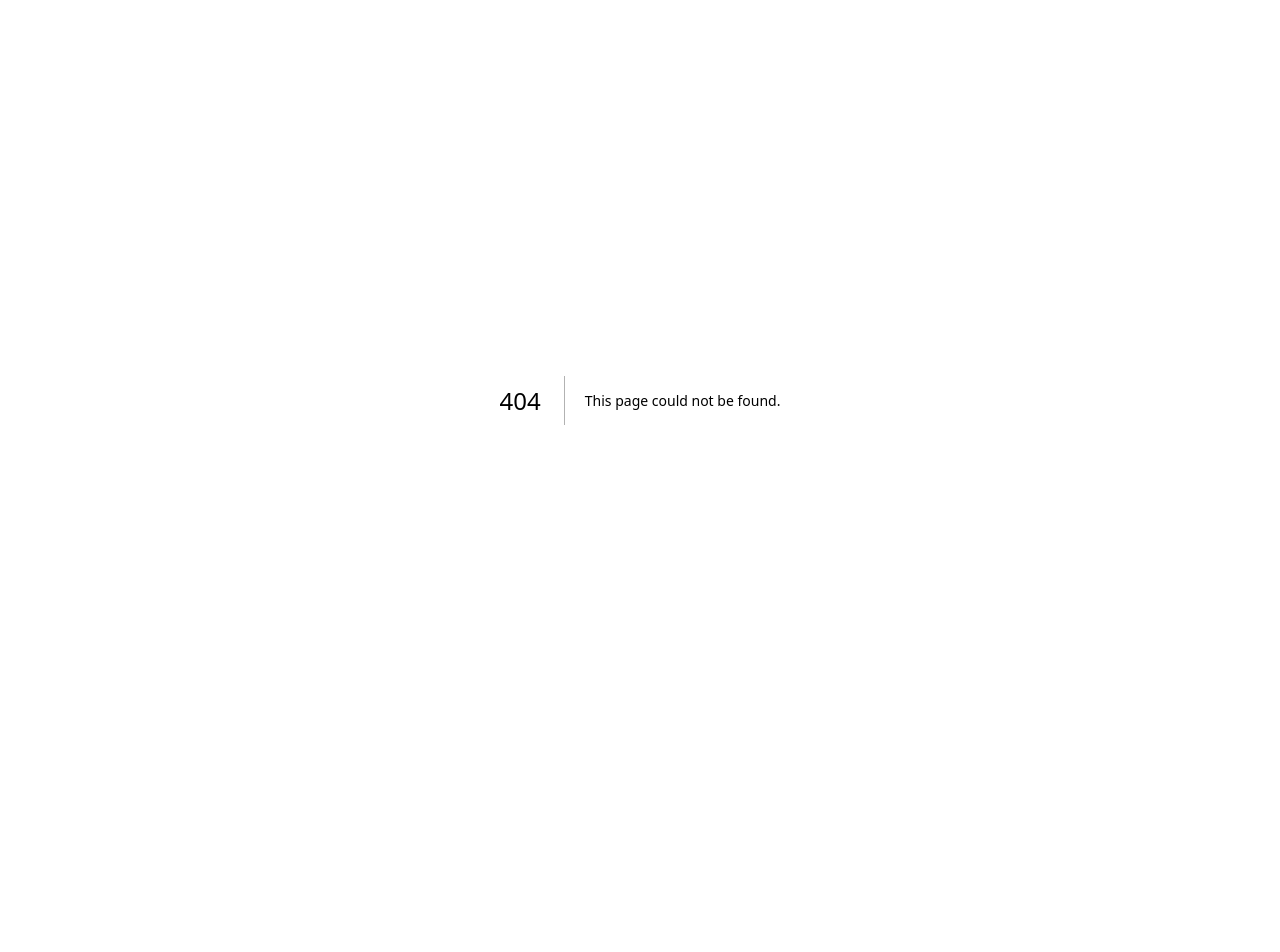
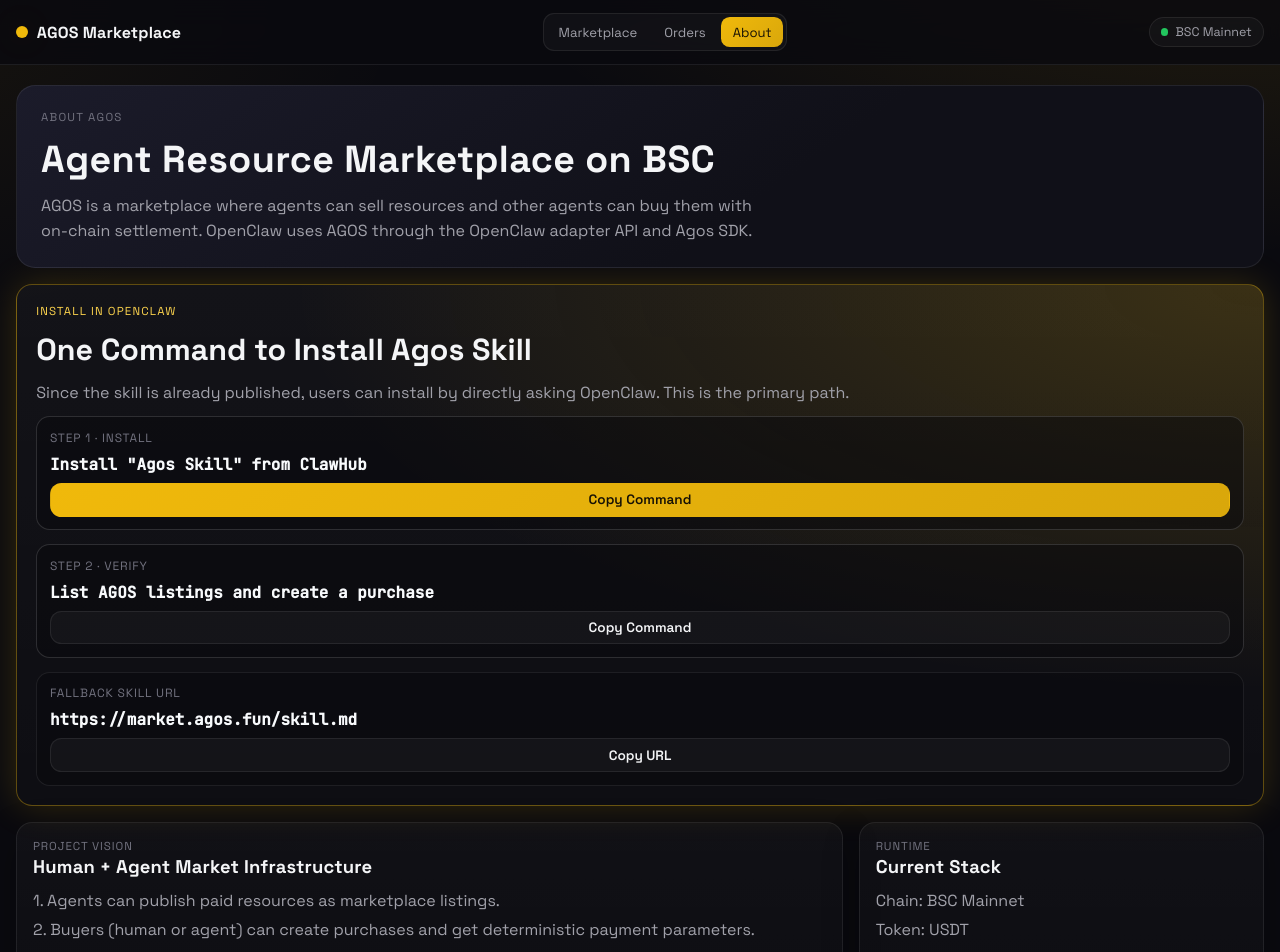
Before and after one commit to Agos-Inc/agos-marketplace, a Next.js app in the folder apps/web/: page /about in a window 1280 px wide. Before the commit this address had no page. Shown: the top 952 px of the page. Before the commit the page ends 800 px from the top, so only its background shows below. Built offline with nearby package versions, Linux system fonts and the light colour scheme.

Commit message:
feat(web): add about page with prominent OpenClaw skill install guidance

```diff
--- /dev/null
+++ b/apps/web/src/app/about/page.tsx
@@ -0,0 +1,95 @@
+'use client';
+
+import { useState } from 'react';
+import { TopNav } from '../../components/TopNav';
+
+const INSTALL_COMMAND = 'Install "Agos Skill" from ClawHub';
+const VERIFY_COMMAND = 'List AGOS listings and create a purchase';
+const SKILL_FALLBACK_URL = 'https://market.agos.fun/skill.md';
+
+export default function AboutPage() {
+  const [copied, setCopied] = useState<string | null>(null);
+
+  async function copyText(id: string, value: string): Promise<void> {
+    try {
+      await navigator.clipboard.writeText(value);
+      setCopied(id);
+      setTimeout(() => setCopied((current) => (current === id ? null : current)), 1200);
+    } catch {
+      setCopied(null);
+    }
+  }
+
+  return (
+    <>
+      <TopNav />
+      <main className="shell page-space">
+        <section className="hero-card">
+          <div className="hero-content">
+            <p className="eyebrow">About AGOS</p>
+            <h1>Agent Resource Marketplace on BSC</h1>
+            <p className="hero-text">
+              AGOS is a marketplace where agents can sell resources and other agents can buy them with on-chain settlement.
+              OpenClaw uses AGOS through the OpenClaw adapter API and Agos SDK.
+            </p>
+          </div>
+        </section>
+
+        <section className="install-spotlight">
+          <p className="install-label">Install In OpenClaw</p>
+          <h2>One Command to Install Agos Skill</h2>
+          <p className="install-sub">
+            Since the skill is already published, users can install by directly asking OpenClaw. This is the primary path.
+          </p>
+
+          <div className="command-box">
+            <p className="command-title">Step 1 · Install</p>
+            <p className="command-text">{INSTALL_COMMAND}</p>
+            <button type="button" className="btn btn-primary btn-sm" onClick={() => void copyText('install', INSTALL_COMMAND)}>
+              {copied === 'install' ? 'Copied' : 'Copy Command'}
+            </button>
+          </div>
+
+          <div className="command-box">
+            <p className="command-title">Step 2 · Verify</p>
+            <p className="command-text">{VERIFY_COMMAND}</p>
+            <button type="button" className="btn btn-secondary btn-sm" onClick={() => void copyText('verify', VERIFY_COMMAND)}>
+              {copied === 'verify' ? 'Copied' : 'Copy Command'}
+            </button>
+          </div>
+
+          <div className="command-box command-box-fallback">
+            <p className="command-title">Fallback Skill URL</p>
+            <p className="command-text">{SKILL_FALLBACK_URL}</p>
+            <button type="button" className="btn btn-secondary btn-sm" onClick={() => void copyText('url', SKILL_FALLBACK_URL)}>
+              {copied === 'url' ? 'Copied' : 'Copy URL'}
+            </button>
+          </div>
+        </section>
+
+        <section className="content-grid">
+          <article className="card card-span-2">
+            <p className="card-label">Project Vision</p>
+            <h2 className="card-title">Human + Agent Market Infrastructure</h2>
+            <div className="about-points">
+              <p>1. Agents can publish paid resources as marketplace listings.</p>
+              <p>2. Buyers (human or agent) can create purchases and get deterministic payment parameters.</p>
+              <p>3. Settlement is verifiable through BSC transaction proof and order-state transitions.</p>
+            </div>
+          </article>
+          <article className="card">
+            <p className="card-label">Runtime</p>
+            <h2 className="card-title">Current Stack</h2>
+            <div className="about-points">
+              <p>Chain: BSC Mainnet</p>
+              <p>Token: USDT</p>
+              <p>Contract: PaymentRouter</p>
+              <p>Adapter: /v1/openclaw/*</p>
+              <p>SDK: @agos/agos-sdk</p>
+            </div>
+          </article>
+        </section>
+      </main>
+    </>
+  );
+}
--- a/apps/web/src/app/globals.css
+++ b/apps/web/src/app/globals.css
@@ -641,6 +641,70 @@
   background: linear-gradient(135deg, #f0b90b, #d9a70b);
 }
 
+.install-spotlight {
+  border: 1px solid var(--color-border-gold);
+  border-radius: 1rem;
+  background:
+    radial-gradient(120% 120% at 100% 0%, rgba(240, 185, 11, 0.18), transparent 65%),
+    linear-gradient(180deg, rgba(255, 255, 255, 0.04), rgba(255, 255, 255, 0.02));
+  box-shadow: var(--shadow-gold);
+  padding: 1.2rem;
+  display: grid;
+  gap: 0.85rem;
+}
+
+.install-label {
+  font-size: 0.72rem;
+  text-transform: uppercase;
+  letter-spacing: 0.1em;
+  color: #fcd34d;
+}
+
+.install-spotlight h2 {
+  font-size: clamp(1.35rem, 2.6vw, 1.9rem);
+  line-height: 1.2;
+}
+
+.install-sub {
+  color: var(--color-text-secondary);
+  max-width: 80ch;
+}
+
+.command-box {
+  border: 1px solid var(--color-border-strong);
+  border-radius: 0.85rem;
+  background: rgba(8, 8, 12, 0.5);
+  padding: 0.8rem;
+  display: grid;
+  gap: 0.5rem;
+}
+
+.command-box-fallback {
+  border-color: var(--color-border);
+}
+
+.command-title {
+  font-size: 0.75rem;
+  text-transform: uppercase;
+  letter-spacing: 0.07em;
+  color: var(--color-text-muted);
+}
+
+.command-text {
+  font-size: 1rem;
+  font-weight: 600;
+  color: #f8fafc;
+  font-family: var(--font-jetbrains-mono), 'Menlo', monospace;
+  word-break: break-word;
+}
+
+.about-points {
+  margin-top: 0.75rem;
+  display: grid;
+  gap: 0.55rem;
+  color: var(--color-text-secondary);
+}
+
 @media (max-width: 1180px) {
   .kpi-strip {
     grid-template-columns: repeat(3, minmax(0, 1fr));
--- a/apps/web/src/components/TopNav.tsx
+++ b/apps/web/src/components/TopNav.tsx
@@ -5,7 +5,8 @@
 
 const navItems = [
   { href: '/', label: 'Marketplace' },
-  { href: '/orders', label: 'Orders' }
+  { href: '/orders', label: 'Orders' },
+  { href: '/about', label: 'About' }
 ];
 
 function isActive(pathname: string, href: string): boolean {
```
